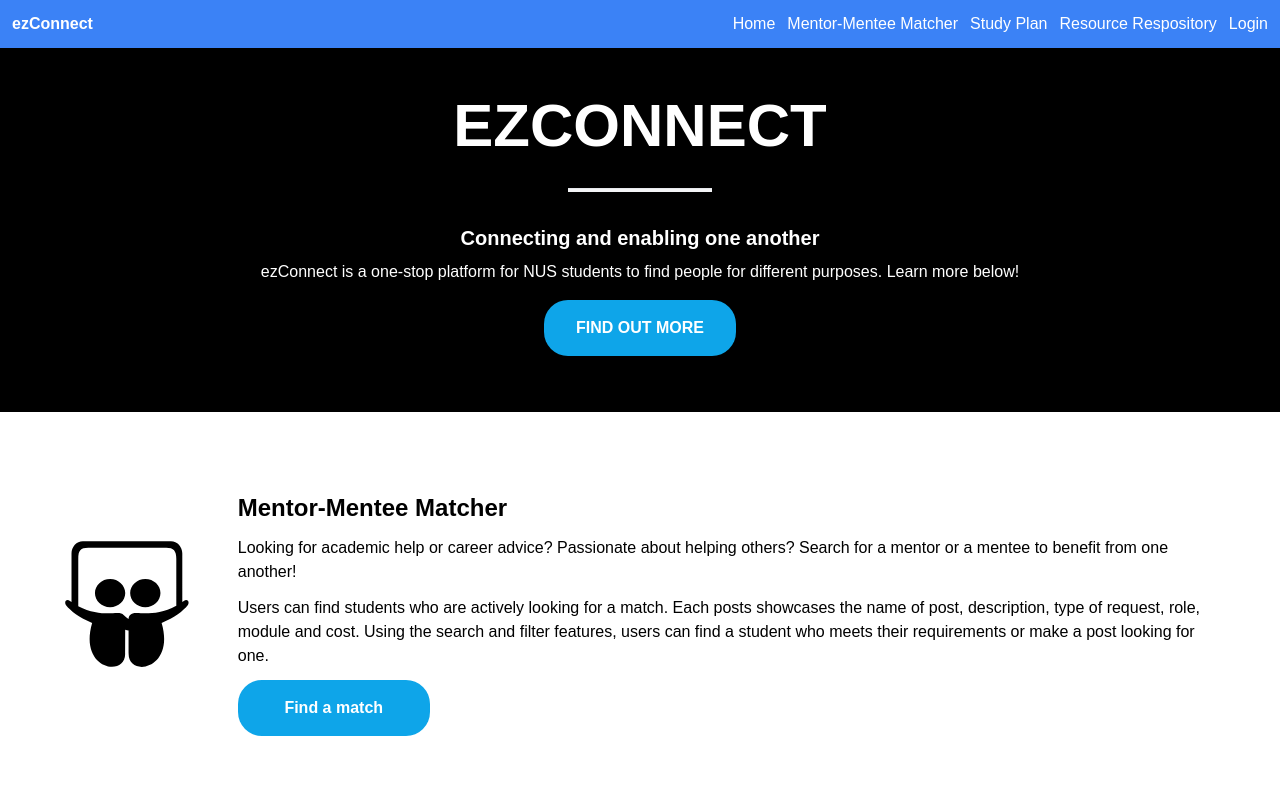
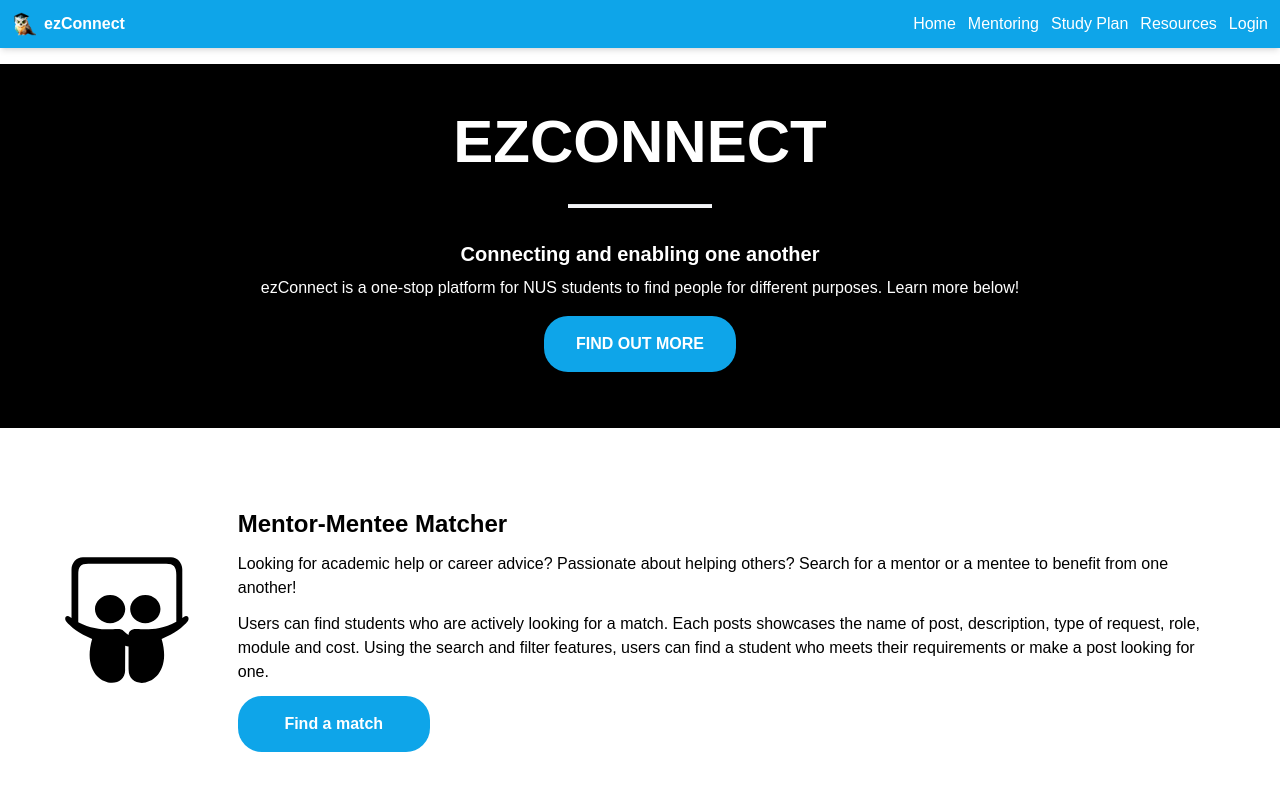
Before and after one commit to camille-readbean/ezConnect, a React (Create React App) app in the folder frontend/: page / in a window 1280 px wide. Shown: the top 800 px of the page. Built offline with nearby package versions, Linux system fonts and the light colour scheme.

Commit message:
Enhance navigation bar

```diff
--- a/frontend/public/index.html
+++ b/frontend/public/index.html
@@ -11,7 +11,7 @@
     <meta name="theme-color" content="#000000" />
     <meta
       name="description"
-      content="NUS Site to help with mentor matching, study plans and finding resources"
+      content="Site to help NUS students with mentor matching, study plans and finding resources"
     />
     <!--
       manifest.json provides metadata used when your web app is installed on a
--- a/frontend/src/App.js
+++ b/frontend/src/App.js
@@ -15,8 +15,11 @@ function App() {
   const [isLoggedIn, setLogin] = useState(false);
 
   return (
-    <div>
+    <>
+      <header>
         <Navigation isLoggedIn={isLoggedIn} setLogin={setLogin} />
+      </header>
+      <body>
         <Routes>
           <Route
             path="/"
@@ -31,7 +34,8 @@ function App() {
           <Route path="/studyplan" element={<StudyPlan />} />
           <Route path="/resourcerespository" element={<ResourceRespository />} />
         </Routes>
-    </div>
+      </body>
+    </>
   );
 }
 
--- a/frontend/src/Components/Navigation.js
+++ b/frontend/src/Components/Navigation.js
@@ -1,28 +1,89 @@
 import { Link } from "react-router-dom";
+import { GiHamburgerMenu } from "react-icons/gi";
+import { useState } from "react";
 
 function Navigation(props) {
   const isLoggedIn = props.isLoggedIn;
   const setLogin = props.setLogin;
 
   const handleLogout = () => {
-        localStorage.removeItem('JWT')
-        localStorage.removeItem('user_id')
+    localStorage.removeItem("JWT");
+    localStorage.removeItem("user_id");
     setLogin(false);
-    }
+  };
+
+  const [isShowingNavbar, setShowNavbar] = useState(false);
 
   return (
-        <header className="sticky top-0 w-screen bg-blue-500 text-white p-3">
-            <div className="flex justify-between">
-                <Link to="/" className="font-bold">ezConnect</Link>
-                <nav className="flex gap-3">
-                    <Link to="/homepage">Home</Link>
-                    <Link to="/mentormenteematcher">Mentor-Mentee Matcher</Link>
-                    <Link to="/studyplan">Study Plan</Link>
-                    <Link to="/resourcerespository">Resource Respository</Link>
-                    {isLoggedIn ? <button onClick={handleLogout}>Logout</button> : <Link to="/login">Login</Link>}
+    <nav
+      id="navbar"
+      className="bg-sky-500 text-white fixed w-full z-10 top-0 p-3 shadow-md"
+    >
+      <div className="flex items-center justify-between">
+        <Link to="/" className="flex gap-2">
+          <img src="ezConnect_logo.png" alt="Logo" className="h-6 w-auto" />
+          <p className="font-bold hover:text-gray-100 transition">ezConnect</p>
+        </Link>
+
+        <div className="hidden sm:flex gap-3">
+          <Link to="/homepage" className="navBarLink">
+            Home
+          </Link>
+          <Link to="/mentormenteematcher" className="navBarLink">
+            Mentoring
+          </Link>
+          <Link to="/studyplan" className="navBarLink">
+            Study Plan
+          </Link>
+          <Link to="/resourcerespository" className="navBarLink">
+            Resources
+          </Link>
+          {isLoggedIn ? (
+            <button onClick={handleLogout} className="navBarLink">
+              Logout
+            </button>
+          ) : (
+            <Link to="/login" className="navBarLink">
+              Login
+            </Link>
+          )}
+        </div>
+
+        <GiHamburgerMenu
+          onClick={() => setShowNavbar(!isShowingNavbar)}
+          className="sm:hidden h-6 w-auto cursor-pointer"
+        />
+      </div>
+
+      <div
+        id="collapsibleMenu"
+        className={`sm:hidden pl-1 ${
+          isShowingNavbar ? "max-h-40" : "max-h-0 invisible"
+        } overflow-hidden transition-all duration-500 ease-in-out flex flex-col gap-2`}
+      >
+        <Link to="/homepage" className="navBarLink pt-1">
+          Home
+        </Link>
+        <Link to="/mentormenteematcher" className="navBarLink">
+          Mentoring
+        </Link>
+        <Link to="/studyplan" className="navBarLink">
+          Study Plan
+        </Link>
+        <Link to="/resourcerespository" className="navBarLink">
+          Resources
+        </Link>
+        {isLoggedIn ? (
+          <button onClick={handleLogout} className="navBarLink">
+            Logout
+          </button>
+        ) : (
+          <Link to="/login" className="navBarLink">
+            Login
+          </Link>
+        )}
+      </div>
     </nav>
-            </div>
-        </header>
   );
 }
 
--- a/frontend/src/index.css
+++ b/frontend/src/index.css
@@ -5,6 +5,10 @@
 @layer base {
   html {
     font-family: sans-serif
+  }
+
+  body {
+    padding-top: 32px
   }
 
   .createaccountinputbox {
@@ -22,4 +26,8 @@
   .aboutusbutton {
     @apply bg-sky-500 px-5 py-4 rounded-3xl font-semibold text-white text-center w-48 hover:bg-sky-600 transition;
   }
+
+  .navBarLink {
+    @apply hover:text-gray-100 transition;
+  }
 }
```
Also changed, not shown: frontend/public/ezConnect_logo.png (added). Lines whose indentation alone changed are shown as unchanged.
